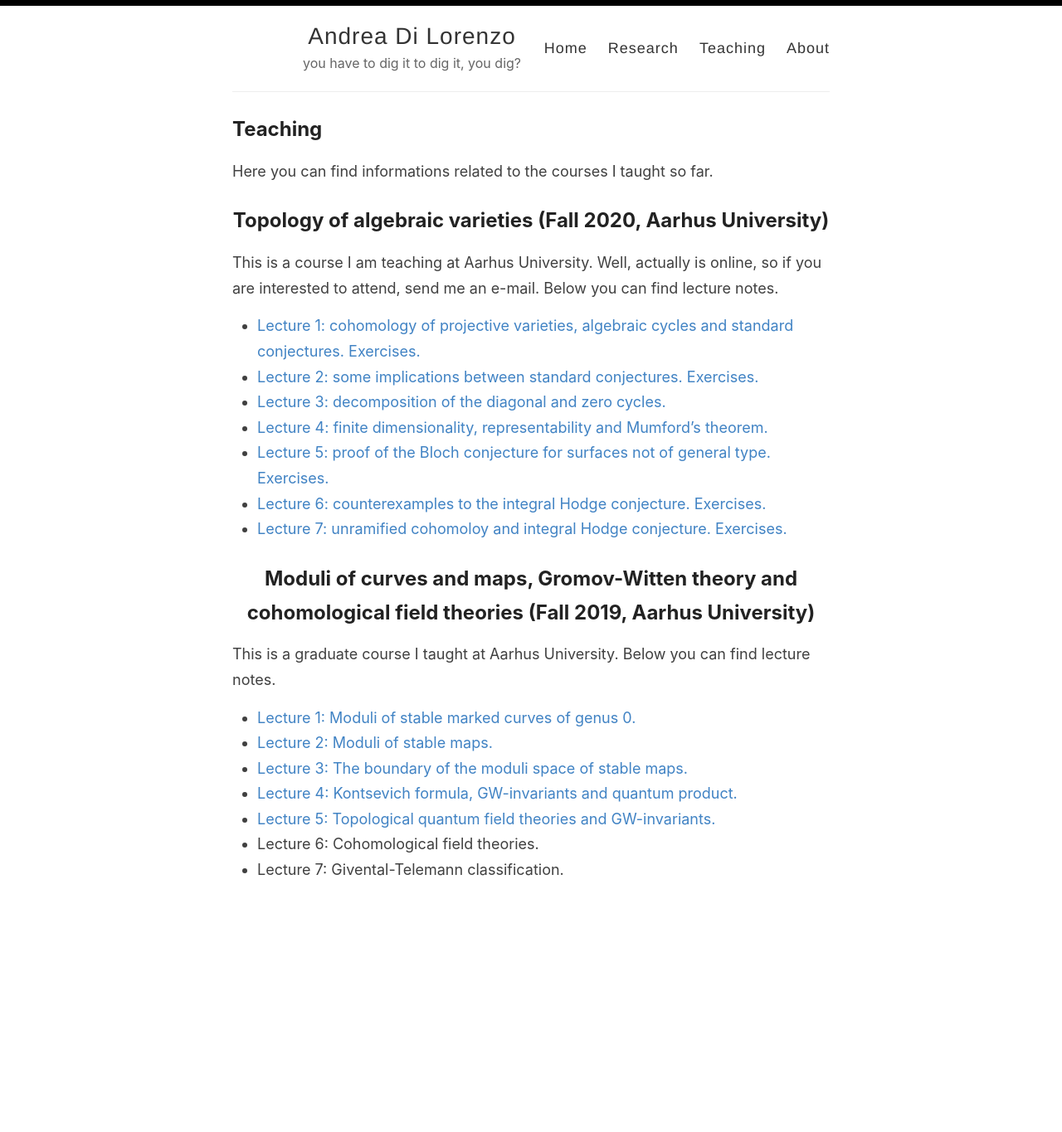
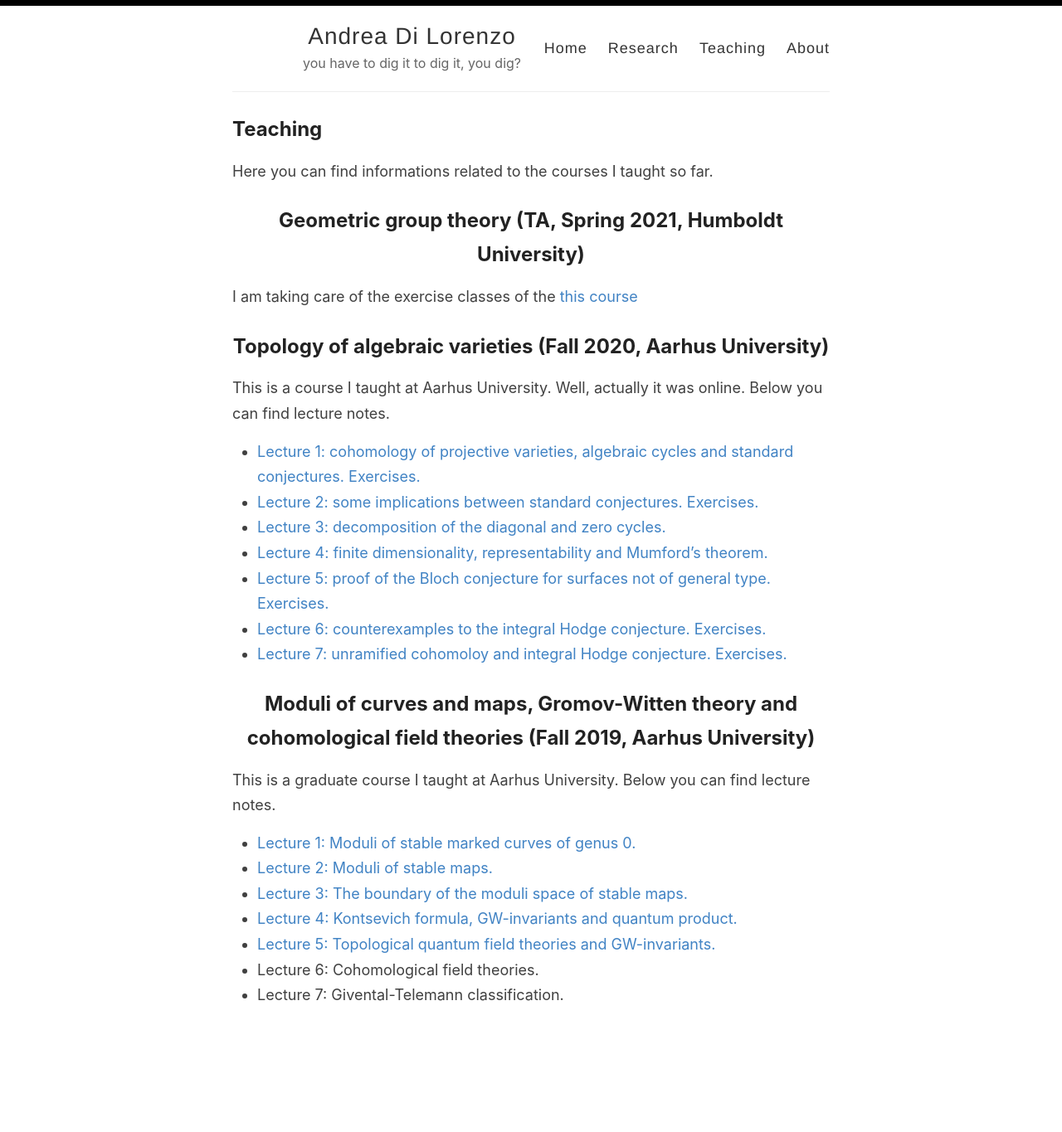
Before and after one commit to anddil/anddil.github.io, a Jekyll site: the page built from _pages/teaching.md, in a window 1280 px wide. Shown: the whole page at 83% size. Built offline with Jekyll 4.4.1, drawn with Linux system fonts in a browser that asks for light colours; before the commit the page ends 1214 px from its top, so only the background shows below that.

Commit message:
Update teaching.md

```diff
--- a/_pages/teaching.md
+++ b/_pages/teaching.md
@@ -4,9 +4,13 @@ title: Teaching
 permalink: /teaching/
 ---
 Here you can find informations related to the courses I taught so far.
+## Geometric group theory (TA, Spring 2021, Humboldt University)
+
+I am taking care of the exercise classes of the [this course](https://agnes.hu-berlin.de/lupo/rds;jsessionid=699B1985270B9C4540D4CD852EFA4D77.detritus_reserve?state=verpublish&status=init&vmfile=no&moduleCall=webInfo&publishConfFile=webInfo&publishSubDir=veranstaltung&veranstaltung.veranstid=181414)
+
 ## Topology of algebraic varieties (Fall 2020, Aarhus University)
 
-This is a course I am teaching at Aarhus University. Well, actually is online, so if you are interested to attend, send me an e-mail.
+This is a course I taught at Aarhus University. Well, actually it was online.
 Below you can find lecture notes.
 
 - [Lecture 1: cohomology of projective varieties, algebraic cycles and standard conjectures.](TopAlgVars/Lecture1.pdf) [Exercises.](TopAlgVars/Exercises1.pdf)
```
